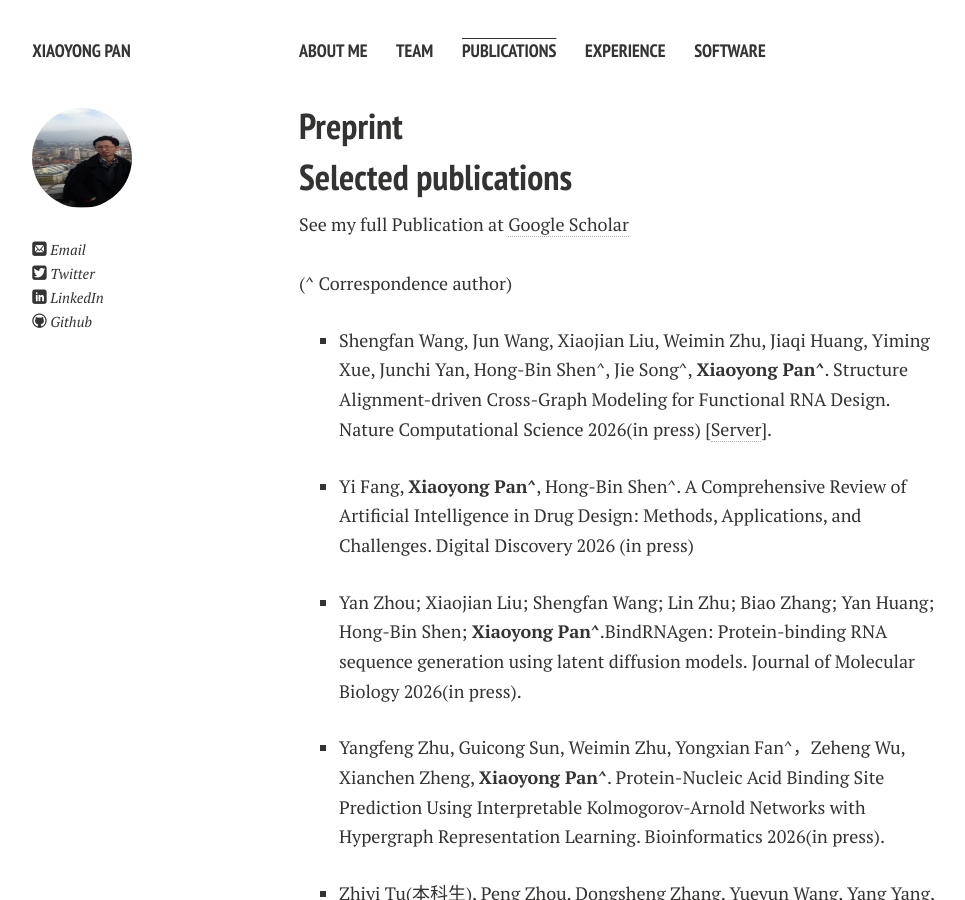
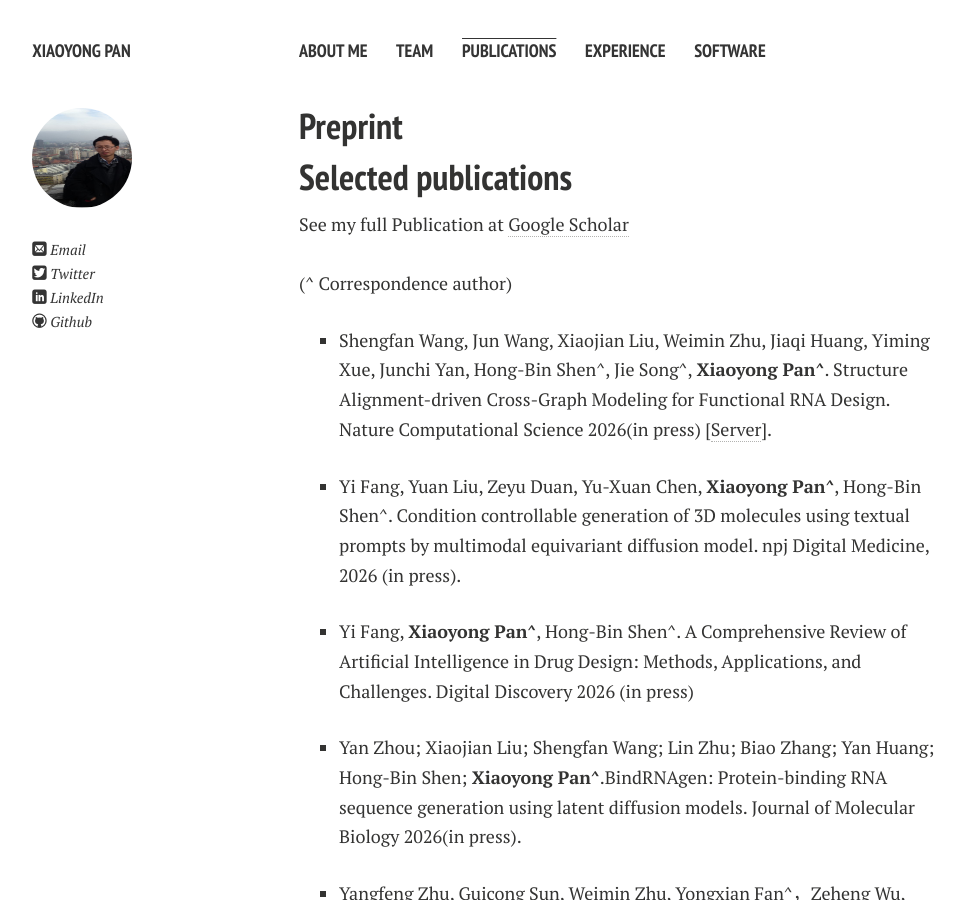
Before and after one commit to xypan1232/xypan1232.github.io, a Jekyll site: the page built from publications.md, in a window 1280 px wide and 900 px high. Shown: the whole window, without its empty margins (21-986 px from the left). Built offline with Jekyll 4.4.1, drawn with Linux system fonts in a browser that asks for light colours; nearby versions of some CDN libraries; Markdown is read by kramdown in place of the engine named in the settings.

Commit message:
Update publications.md

```diff
--- a/publications.md
+++ b/publications.md
@@ -14,6 +14,9 @@ See my full Publication at <a href="https://scholar.google.com/citations?user=fj
 <li><p>
 Shengfan Wang, Jun Wang, Xiaojian Liu, Weimin Zhu, Jiaqi Huang, Yiming Xue, Junchi Yan, Hong-Bin Shen^, Jie Song^, <b>Xiaoyong Pan^</b>.	Structure Alignment-driven Cross-Graph Modeling for Functional RNA Design. Nature Computational Science 2026(in press)  [<a href="[http://www.csbio.sjtu.edu.cn/bioinf/iDeepB/](http://www.csbio.sjtu.edu.cn/bioinf/AlignIF/)">Server</a>].
 </p></li>
+	<li><p>
+Yi Fang, Yuan Liu, Zeyu Duan, Yu-Xuan Chen, <b>Xiaoyong Pan^</b>, Hong-Bin Shen^.	Condition controllable generation of 3D molecules using textual prompts by multimodal equivariant diffusion model. npj Digital Medicine, 2026 (in press).
+	</p></li>
 	<li><p>
 Yi Fang, <b>Xiaoyong Pan^</b>, Hong-Bin Shen^.	A Comprehensive Review of Artificial Intelligence in Drug Design: Methods, Applications, and Challenges. Digital Discovery 2026 (in press)
 	</p></li>
```
